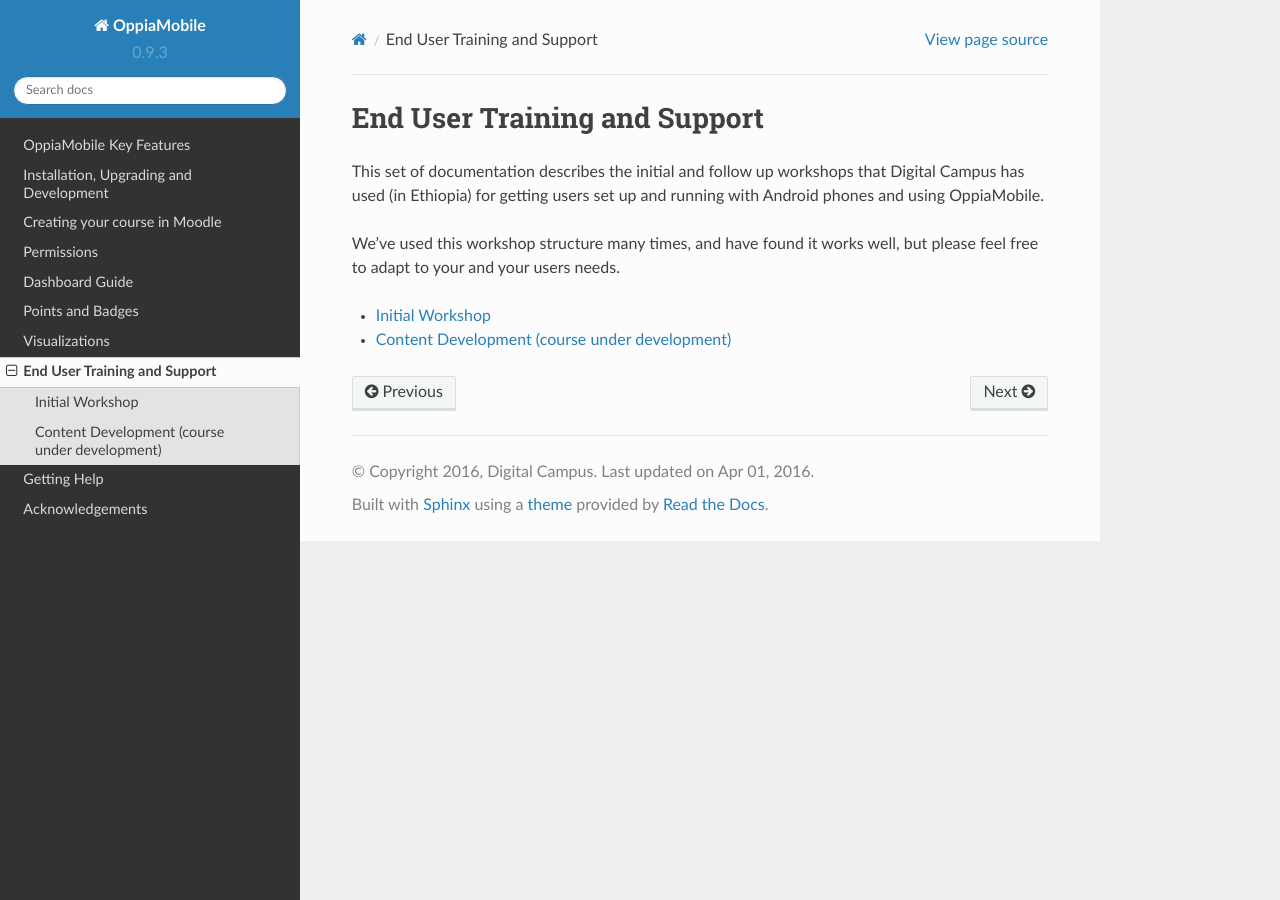
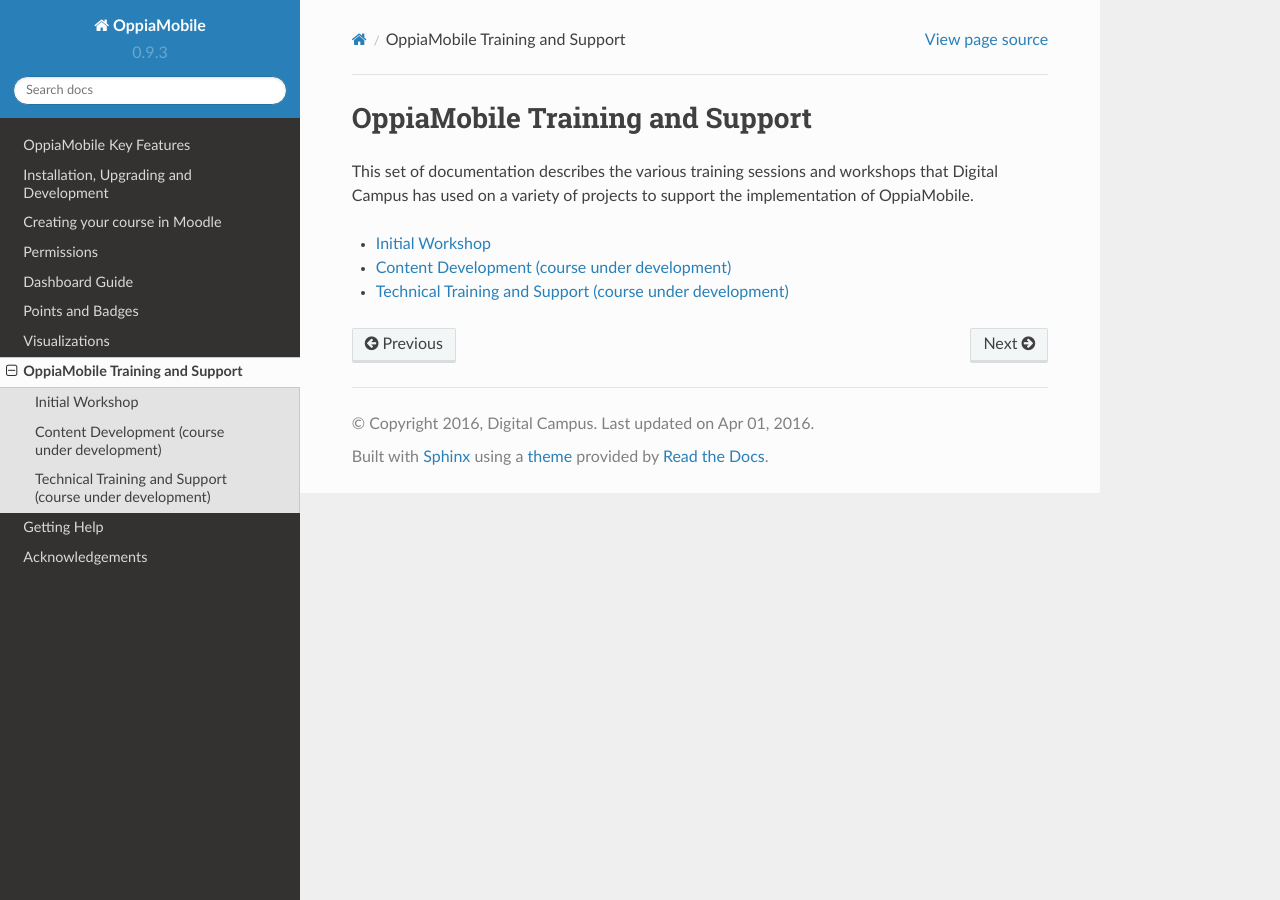
Before and after one commit to DigitalCampus/django-oppia, a Sphinx documentation site: the page built from docs/training/index.rst, in a window 1280 px wide. Built offline with Sphinx 7.4.7 and the Read the Docs theme 2.0.0, drawn with Linux system fonts in a browser that asks for light colours; the version number is read from the project's files by our own code.

Commit message:
Update docs

```diff
--- a/docs/training/index.rst
+++ b/docs/training/index.rst
@@ -1,12 +1,12 @@
-End User Training and Support
-================================
+OppiaMobile Training and Support
+==================================
 
-This set of documentation describes the initial and follow up workshops that Digital Campus has used (in Ethiopia) for getting users set up and running with Android phones and using OppiaMobile.
-
-We've used this workshop structure many times, and have found it works well, but please feel free to adapt to your and your users needs.
+This set of documentation describes the various training sessions and workshops that Digital Campus has used on a
+variety of projects to support the implementation of OppiaMobile.
 
 .. toctree::
    :maxdepth: 1
 
    intro/index
    content_dev/index
+   tech/index
```
Also changed, not shown: docs/training/tech/01_intro.rst (added, +20 -0 lines), docs/training/tech/02_aws.rst (added, +14 -0 lines), docs/training/tech/03_moodle.rst (added, +15 -0 lines), docs/training/tech/04_oppia_app.rst (added, +15 -0 lines), docs/training/tech/index.rst (added, +43 -0 lines).
